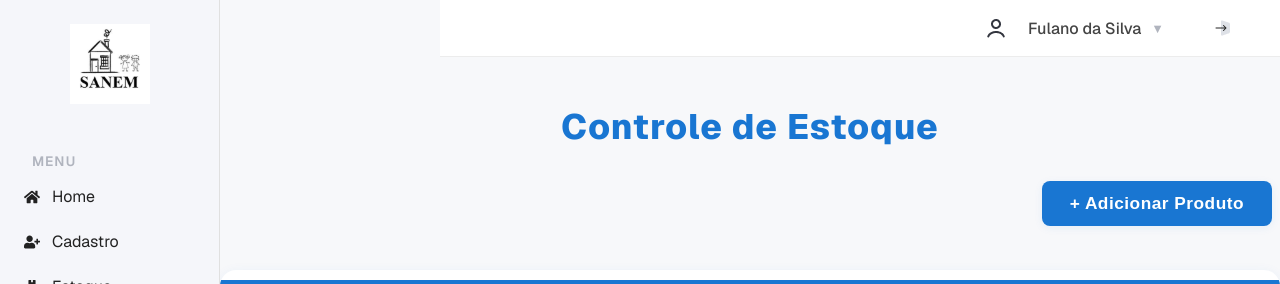
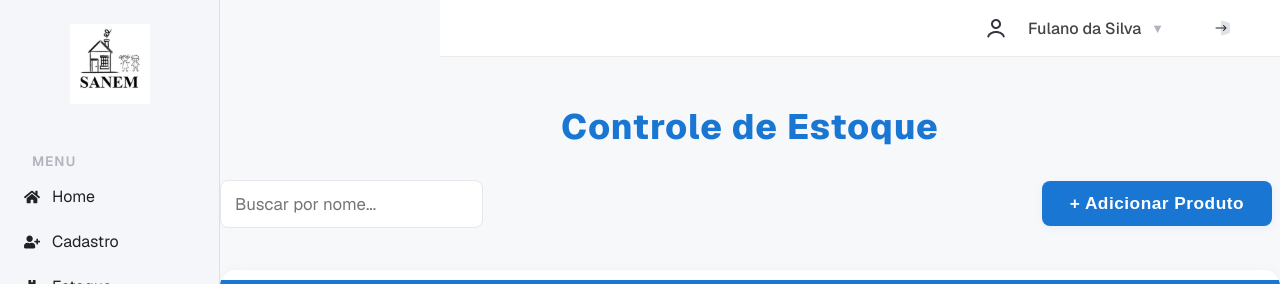
Before and after one commit to RicardoHSimoni/Dont-Commit-Together, a Next.js app in the folder frontend/: page /estoque in a window 1280 px wide. Shown: the top 284 px of the page. Built offline with nearby package versions, Linux system fonts and the light colour scheme.

Commit message:
adicionando barra de busca no estoque

```diff
--- a/frontend/src/app/estoque/page.js
+++ b/frontend/src/app/estoque/page.js
@@ -8,6 +8,7 @@ import { useRouter } from 'next/navigation';
 
 export default function EstoquePage() {
   const [mockEstoque, setMockEstoque] = useState(mockEstoqueOrig);
+  const [busca, setBusca] = useState("");
   const [showAddModal, setShowAddModal] = useState(false);
   const [showDeleteModal, setShowDeleteModal] = useState(false);
   const [itemToDelete, setItemToDelete] = useState(null);
@@ -79,7 +80,16 @@ export default function EstoquePage() {
         <MenuBar hasNotification={hasNotification} />
         <main className={styles.main}>
           <h1 className={styles.titulo}>Controle de Estoque</h1>
-          <div style={{ width: '100%', display: 'flex', justifyContent: 'flex-end', marginBottom: 24 }}>
+          {/* Barra de busca */}
+          <div style={{ width: '100%', display: 'flex', justifyContent: 'space-between', alignItems: 'center', marginBottom: 24 }}>
+            <input
+              className={styles.formInput}
+              style={{ maxWidth: 300 }}
+              type="text"
+              placeholder="Buscar por nome..."
+              value={busca}
+              onChange={e => setBusca(e.target.value)}
+            />
             <button className={`${styles.btn} ${styles.btnAdicionar}`} onClick={() => setShowAddModal(true)}>
               + Adicionar Produto
             </button>
@@ -96,7 +106,9 @@ export default function EstoquePage() {
               </tr>
             </thead>
             <tbody>
-              {mockEstoque.map(item => (
+              {mockEstoque
+                .filter(item => item.nome.toLowerCase().includes(busca.toLowerCase()))
+                .map(item => (
                   <tr key={item.id}>
                     <td>{item.id}</td>
                     {editId === item.id ? (
```
Also changed, not shown: 2 other files (tests, documents, lock files or other folders). Lines whose indentation alone changed are shown as unchanged.
